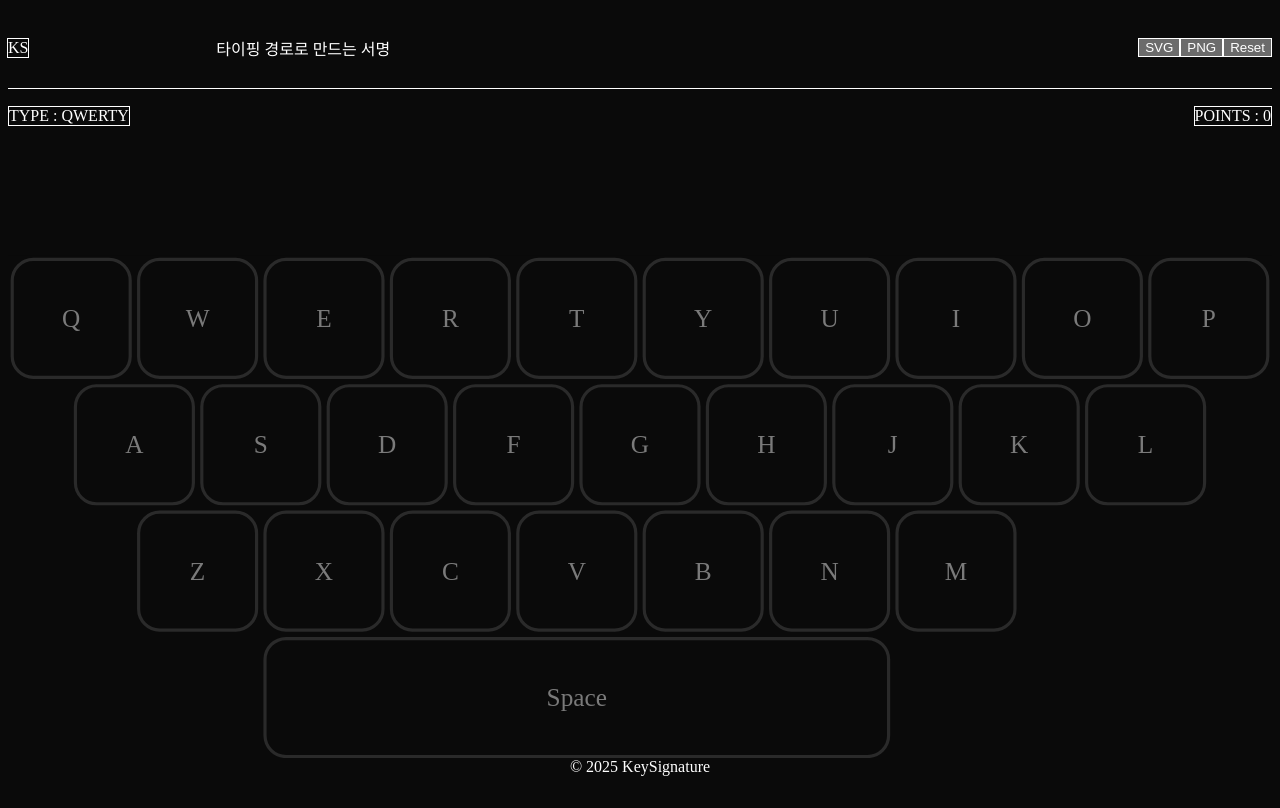
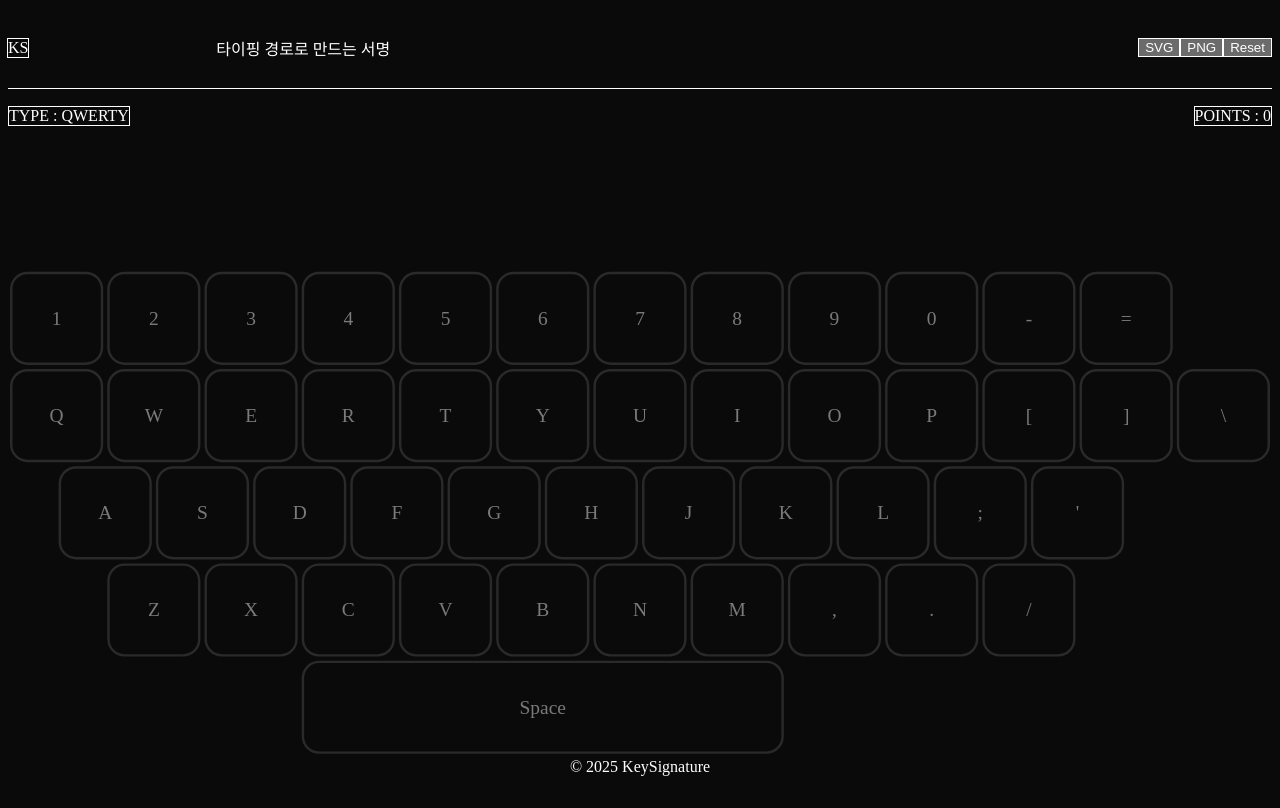
Before and after one commit to Yang-woo/keysignature, a React (Vite) app: page / in a window 1280 px wide. Built offline with nearby package versions, Linux system fonts and the light colour scheme.

Commit message:
feat: extend keyboard layout

```diff
--- a/src/layouts/qwerty.ts
+++ b/src/layouts/qwerty.ts
@@ -12,34 +12,107 @@ const key = (
 ): KeyCoord => ({ id, x, y, w, h, label });
 
 // 행 오프셋 (전통 QWERTY 0/0.5u/1u 스태거)
-const y0 = 0; // QWERTYUIOP
-const y1 = unit; // ASDFGHJKL
-const y2 = unit * 2; // ZXCVBNM
-const spaceY = unit * 3; // Space row
+const yNum = 0; // 숫자 행
+const yQ = unit; // QWERTYUIOP
+const yA = unit * 2; // ASDFGHJKL
+const yZ = unit * 3; // ZXCVBNM
+const spaceY = unit * 4; // Space row
 const off1 = unit * 0.5; // A-row offset
 const off2 = unit * 1.0; // Z-row offset
 
-const rowQ = "QWERTYUIOP".split("");
-const rowA = "ASDFGHJKL".split("");
-const rowZ = "ZXCVBNM".split("");
-
-const keys: KeyCoord[] = [
-  ...rowQ.map((ch, i) => key(`Key${ch}`, unit * i, y0, unit, unit, ch)),
-  ...rowA.map((ch, i) => key(`Key${ch}`, off1 + unit * i, y1, unit, unit, ch)),
-  ...rowZ.map((ch, i) => key(`Key${ch}`, off2 + unit * i, y2, unit, unit, ch)),
-  key("Space", unit * 2, spaceY, unit * 5, unit, "Space"),
+// 행 정의
+const rowNum = [
+  { id: "Digit1", label: "1" },
+  { id: "Digit2", label: "2" },
+  { id: "Digit3", label: "3" },
+  { id: "Digit4", label: "4" },
+  { id: "Digit5", label: "5" },
+  { id: "Digit6", label: "6" },
+  { id: "Digit7", label: "7" },
+  { id: "Digit8", label: "8" },
+  { id: "Digit9", label: "9" },
+  { id: "Digit0", label: "0" },
+  { id: "Minus", label: "-" },
+  { id: "Equal", label: "=" },
 ];
 
+const rowQ = [
+  { id: "KeyQ", label: "Q" },
+  { id: "KeyW", label: "W" },
+  { id: "KeyE", label: "E" },
+  { id: "KeyR", label: "R" },
+  { id: "KeyT", label: "T" },
+  { id: "KeyY", label: "Y" },
+  { id: "KeyU", label: "U" },
+  { id: "KeyI", label: "I" },
+  { id: "KeyO", label: "O" },
+  { id: "KeyP", label: "P" },
+  { id: "BracketLeft", label: "[" },
+  { id: "BracketRight", label: "]" },
+  { id: "Backslash", label: "\\" },
+];
+
+const rowA = [
+  { id: "KeyA", label: "A" },
+  { id: "KeyS", label: "S" },
+  { id: "KeyD", label: "D" },
+  { id: "KeyF", label: "F" },
+  { id: "KeyG", label: "G" },
+  { id: "KeyH", label: "H" },
+  { id: "KeyJ", label: "J" },
+  { id: "KeyK", label: "K" },
+  { id: "KeyL", label: "L" },
+  { id: "Semicolon", label: ";" },
+  { id: "Quote", label: "'" },
+];
+
+const rowZ = [
+  { id: "KeyZ", label: "Z" },
+  { id: "KeyX", label: "X" },
+  { id: "KeyC", label: "C" },
+  { id: "KeyV", label: "V" },
+  { id: "KeyB", label: "B" },
+  { id: "KeyN", label: "N" },
+  { id: "KeyM", label: "M" },
+  { id: "Comma", label: "," },
+  { id: "Period", label: "." },
+  { id: "Slash", label: "/" },
+];
+
+// 키 좌표 생성
+const keys: KeyCoord[] = [
+  ...rowNum.map((k, i) => key(k.id, unit * i, yNum, unit, unit, k.label)),
+  ...rowQ.map((k, i) => key(k.id, unit * i, yQ, unit, unit, k.label)),
+  ...rowA.map((k, i) => key(k.id, off1 + unit * i, yA, unit, unit, k.label)),
+  ...rowZ.map((k, i) => key(k.id, off2 + unit * i, yZ, unit, unit, k.label)),
+  // Spacebar: start under C, end under M
+  key("Space", off2 + unit * 2, spaceY, unit * 5, unit, "Space"),
+];
+
+// 문자 -> KeyId 매핑
 const charToKey: Record<string, KeyId> = {};
 "abcdefghijklmnopqrstuvwxyz".split("").forEach((c) => {
   charToKey[c] = `Key${c.toUpperCase()}`;
   charToKey[c.toUpperCase()] = `Key${c.toUpperCase()}`;
 });
+"1234567890".split("").forEach((c) => {
+  charToKey[c] = `Digit${c}`;
+});
+charToKey["-"] = "Minus";
+charToKey["="] = "Equal";
+charToKey["["] = "BracketLeft";
+charToKey["]"] = "BracketRight";
+charToKey["\\"] = "Backslash";
+charToKey[";"] = "Semicolon";
+charToKey["'"] = "Quote";
+charToKey[","] = "Comma";
+charToKey["."] = "Period";
+charToKey["/"] = "Slash";
 charToKey[" "] = "Space";
 
 export const qwertyLayout: Layout = {
   id: "qwerty",
-  name: "QWERTY (US, letters+space)",
+  name: "QWERTY (US, extended)",
   unit,
   keys,
   mapCharToKeyIds: (ch: string) => {
```
